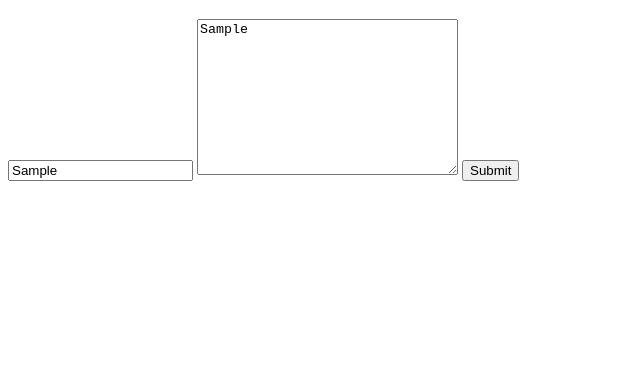
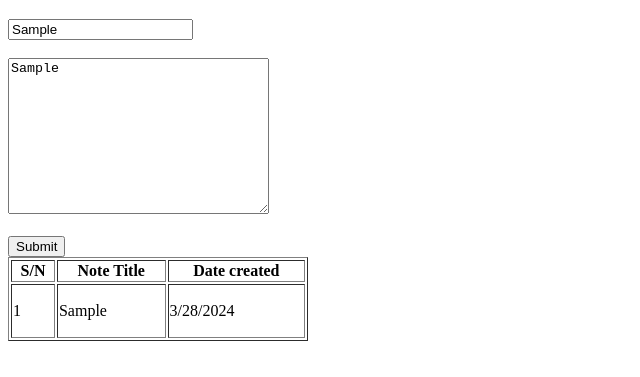
Before and after one commit to petertechy/secret-diary, a plain HTML site: page index.html in a window 1280 px wide. Both pictures are taken after typing "Sample", "Sample" into the empty fields and a click on the button "Submit". Shown: the part 61-438 px from the top of the page, without its empty margins (0-640 px from the left). Drawn offline with Linux system fonts and the light colour scheme.

Commit message:
second commit

```diff
--- a/index.html
+++ b/index.html
@@ -1,24 +1,67 @@
 <!DOCTYPE html>
 <html lang="en">
-<head>
-    <meta charset="UTF-8">
-    <meta name="viewport" content="width=device-width, initial-scale=1.0">
+  <head>
+    <meta charset="UTF-8" />
+    <meta name="viewport" content="width=device-width, initial-scale=1.0" />
     <title>Document</title>
-</head>
-<body>
+  </head>
+  <body>
     <h1>My Secret App</h1>
-    <input id="title" type="text" placeholder="Title">
-    <textarea placeholder="Message..." id="note" name="" id="" cols="30" rows="10"></textarea>
+    <input id="title" type="text" placeholder="Title" /><br /><br />
+    <textarea
+      placeholder="Message..."
+      id="note"
+      name=""
+      id=""
+      cols="30"
+      rows="10"
+    ></textarea
+    ><br /><br />
     <button onclick="addNote()">Submit</button>
 
+    <table border="1" width="300">
+      <tr>
+        <th>S/N</th>
+        <th>Note Title</th>
+        <th>Date created</th>
+      </tr>
+      <tr id="display"></tr>
+    </table>
 
     <script>
-        function addNote(){
-            let title = document.getElementById("title").value;
-            let note = document.getElementById("note").value;
+      let noteArray = [];
+      function addNote() {
+        let noteTitle = document.getElementById("title").value;
+        let noteBody = document.getElementById("note").value;
+        let noteObject = {
+          title: noteTitle,
+          note: noteBody,
+          createdDate: Date.now(),
+        };
+        console.log(noteObject);
 
-            console.log(title, note)
+        noteArray.push(noteObject);
+        displayNote();
+        console.log(noteArray);
+        // let xxx = "a string";
+      }
+
+      function displayNote() {
+        let d = "";
+        for (let i = 0; i < noteArray.length; i++) {
+          d += `<tr>
+                    <td>${i + 1}</td>
+                    <td>
+                        <p>${noteArray[i].title}</p>
+                    </td>
+                    <td>${new Date(
+                      noteArray[i].createdDate
+                    ).toLocaleDateString()}
+                    </td>
+                </tr>`;
         }
+        document.getElementById("display").innerHTML = d;
+      }
     </script>
-</body>
+  </body>
 </html>
```
